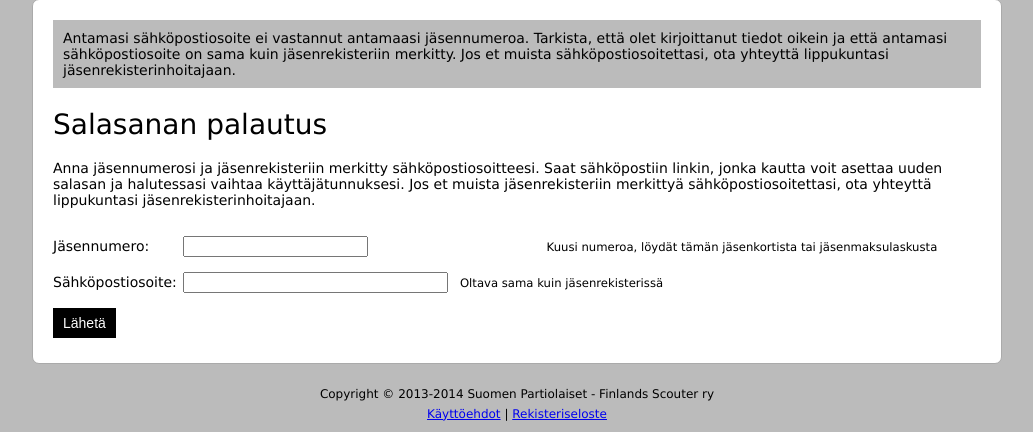
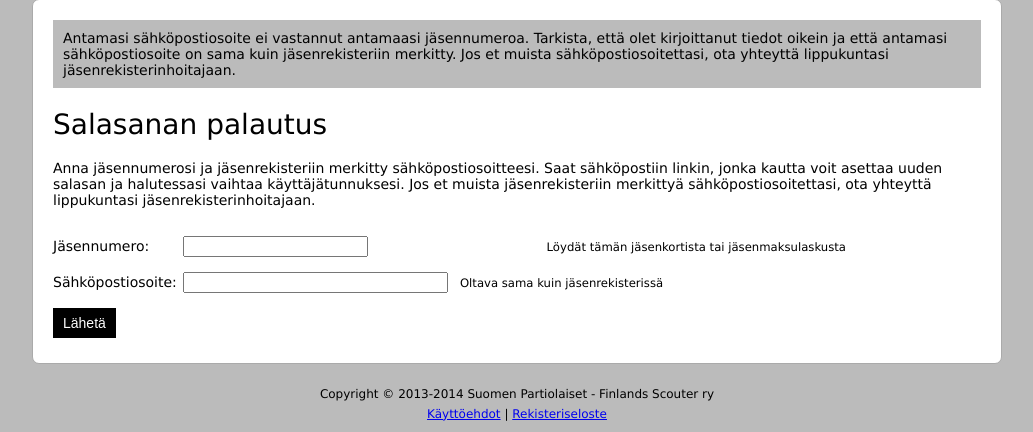
Before and after one commit to emilvirkki/partioid-wireframes, a PHP site: page /forgot_password.php?state=wrongmail in a window 1280 px wide. Shown: the part 188-620 px from the top of the page, without its empty margins (123-1156 px from the left). Run offline with PHP 8.4, Linux system fonts and the light colour scheme.

Commit message:
Fixed member id field description

```diff
--- a/tpl.php
+++ b/tpl.php
@@ -42,7 +42,7 @@ function regform($buttons = '', $show_checkbox = FALSE) {
 <div class="row">
 <label for="memberid">Jäsennumero:</label>
 <input type="number" id="memberid" size="10">
-<div class="form-help-pw"><small>Kuusi numeroa, löydät tämän jäsenkortista tai jäsenmaksulaskusta</small></div>
+<div class="form-help-pw"><small>Löydät tämän jäsenkortista tai jäsenmaksulaskusta</small></div>
 </div>
 <div class="row">
 <label for="mail">Sähköpostiosoite:</label>
```
